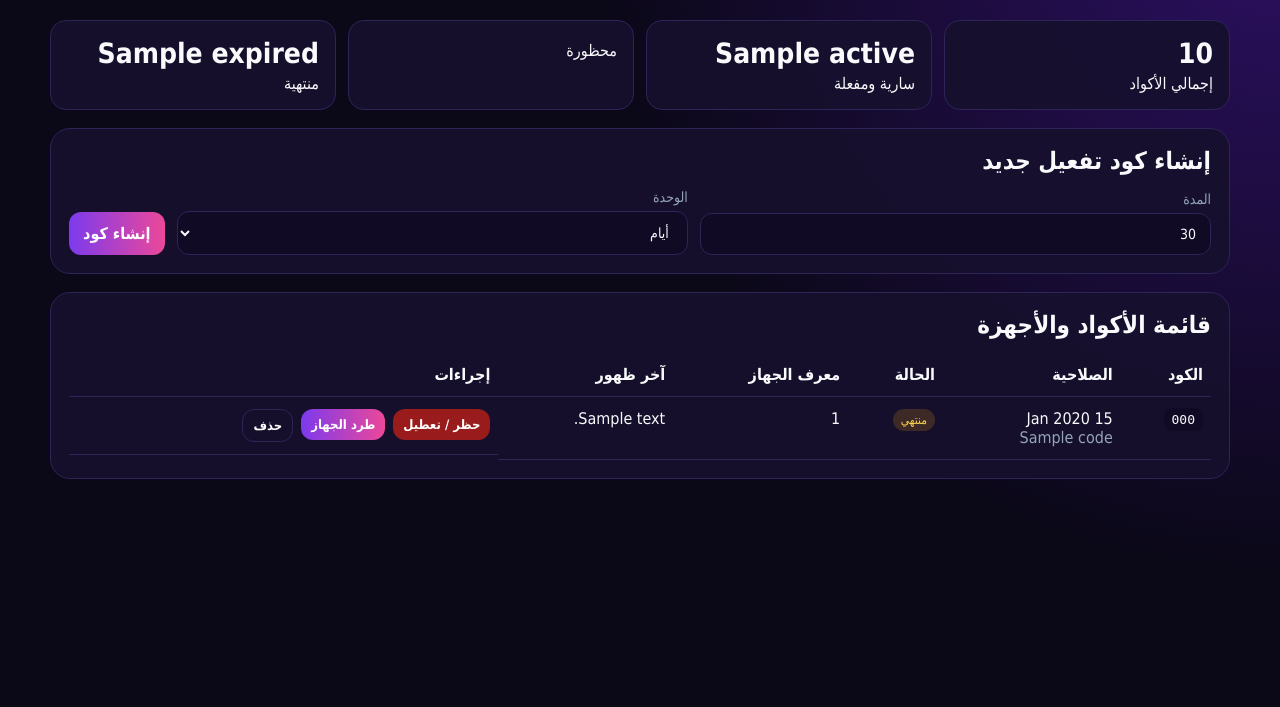
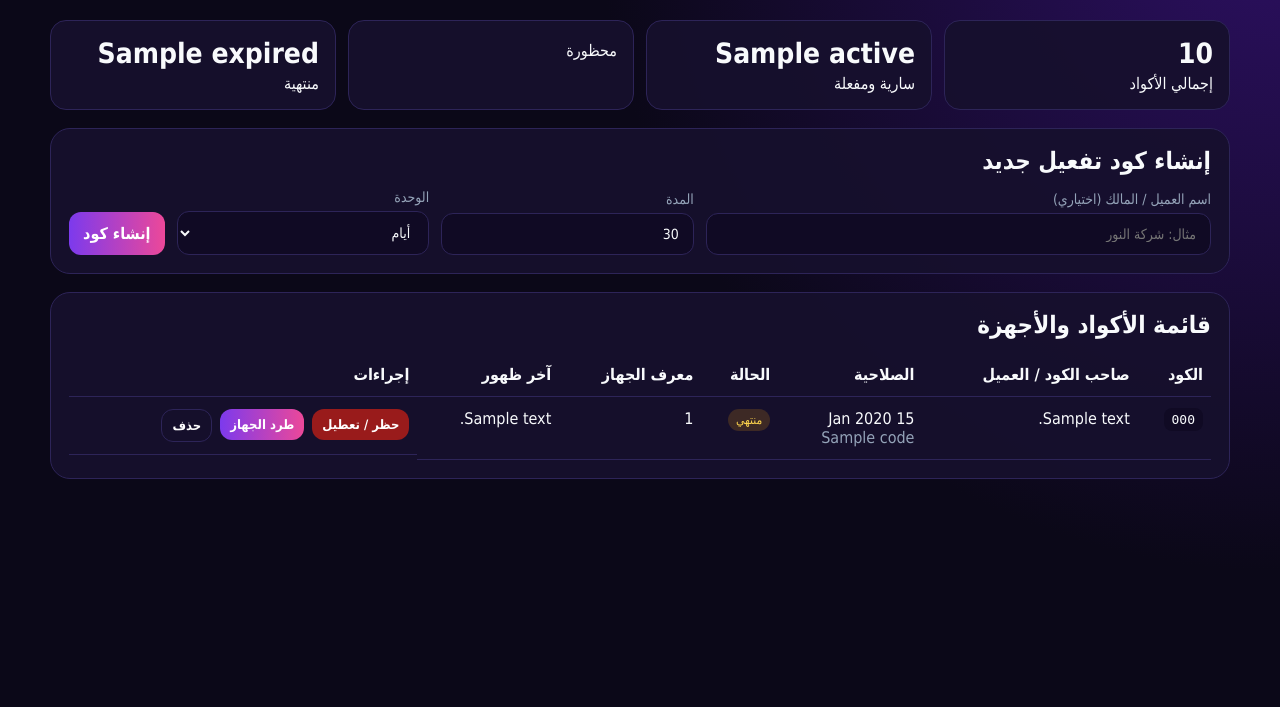
Before and after one commit to omarmode/backend-dashboard, a Node project: template views/dashboard.ejs in a window 1280 px wide. Shown: the part 113-820 px from the top of the page. Run offline with Node 20 templates, Linux system fonts and the light colour scheme; the template is opened without the code that fills it: most values are stand-ins (such as "Sample title", 1, 10 or a date in 2020).

Commit message:
Add optional client_name field to activation codes
Co-authored-by: Cursor <cursoragent@cursor.com>

```diff
--- a/public/style.css
+++ b/public/style.css
@@ -49,7 +49,8 @@ h2 { margin-bottom: 14px; }
 .eyebrow { color: var(--purple); font-weight: 700; margin-bottom: 6px; }
 .muted { color: var(--muted); }
 .stack, .create-form { display: grid; gap: 12px; }
-.create-form { grid-template-columns: 1fr 1fr auto; align-items: end; }
+.create-form { grid-template-columns: 1.6fr 0.8fr 0.8fr auto; align-items: end; }
+.client-name-field { min-width: 0; }
 
 label { display: grid; gap: 6px; color: var(--muted); font-size: 14px; }
 input, select, button {
--- a/schema.sql
+++ b/schema.sql
@@ -20,7 +20,8 @@ create table if not exists public.activation_codes (
   created_at timestamp with time zone not null default now(),
   duration_label text not null default '',
   activated_at timestamp with time zone,
-  last_seen_at timestamp with time zone
+  last_seen_at timestamp with time zone,
+  client_name varchar(255) not null default ''
 );
 
 create index if not exists activation_codes_code_idx
@@ -53,3 +54,6 @@ create policy activation_codes_server_access
 
 grant select, insert, update, delete on table public.admin to anon, authenticated;
 grant select, insert, update, delete on table public.activation_codes to anon, authenticated;
+
+alter table public.activation_codes
+  add column if not exists client_name varchar(255) default '';
--- a/src/models/ActivationCode.js
+++ b/src/models/ActivationCode.js
@@ -17,6 +17,7 @@ function mapCode(row) {
     expiresAt,
     createdAt: row.created_at ? new Date(row.created_at) : null,
     durationLabel: row.duration_label || "",
+    clientName: String(row.client_name || "").trim(),
     activatedAt: row.activated_at ? new Date(row.activated_at) : null,
     lastSeenAt: row.last_seen_at ? new Date(row.last_seen_at) : null,
     isExpired(now = new Date()) {
@@ -76,6 +77,7 @@ async function createCode(fields) {
       code: String(fields.code || "").trim().toUpperCase(),
       expires_at: fields.expiresAt,
       duration_label: fields.durationLabel || "",
+      client_name: String(fields.clientName || "").trim(),
       is_active: false,
       is_blocked: false,
       device_id: null,
--- a/src/routes/admin.js
+++ b/src/routes/admin.js
@@ -61,7 +61,8 @@ router.get("/", requireAdmin, async (req, res) => {
     expired: item.isExpired(),
     expiresAtText: item.expiresAt ? item.expiresAt.toLocaleString("ar-EG") : "—",
     createdAtText: item.createdAt ? item.createdAt.toLocaleString("ar-EG") : "—",
-    lastSeenText: item.lastSeenAt ? item.lastSeenAt.toLocaleString("ar-EG") : "—"
+    lastSeenText: item.lastSeenAt ? item.lastSeenAt.toLocaleString("ar-EG") : "—",
+    clientNameText: item.clientName ? item.clientName : "—"
   }));
 
   res.render("dashboard", {
@@ -93,7 +94,8 @@ router.post("/codes", requireAdmin, async (req, res) => {
     await ActivationCode.createCode({
       code,
       expiresAt: expiresAt.toISOString(),
-      durationLabel
+      durationLabel,
+      clientName: String(req.body.client_name || "").trim()
     });
 
     flash(req, "success", `تم إنشاء الكود ${code}`);
--- a/views/dashboard.ejs
+++ b/views/dashboard.ejs
@@ -35,6 +35,10 @@
     <section class="card">
       <h2>إنشاء كود تفعيل جديد</h2>
       <form method="post" action="/admin/codes" class="create-form">
+        <label class="client-name-field">
+          اسم العميل / المالك (اختياري)
+          <input type="text" name="client_name" maxlength="255" placeholder="مثال: شركة النور" />
+        </label>
         <label>
           المدة
           <input type="number" name="durationValue" min="1" value="30" required />
@@ -57,6 +61,7 @@
           <thead>
             <tr>
               <th>الكود</th>
+              <th>صاحب الكود / العميل</th>
               <th>الصلاحية</th>
               <th>الحالة</th>
               <th>معرف الجهاز</th>
@@ -67,12 +72,13 @@
           <tbody>
             <% if (!codes.length) { %>
               <tr>
-                <td colspan="6" class="muted">لا توجد أكواد بعد. أنشئ كوداً من النموذج أعلاه.</td>
+                <td colspan="7" class="muted">لا توجد أكواد بعد. أنشئ كوداً من النموذج أعلاه.</td>
               </tr>
             <% } %>
             <% codes.forEach((item) => { %>
               <tr>
                 <td><code><%= item.code %></code></td>
+                <td><%= item.clientNameText %></td>
                 <td>
                   <%= item.expiresAtText %>
                   <div class="muted"><%= item.durationLabel || '' %></div>
```
